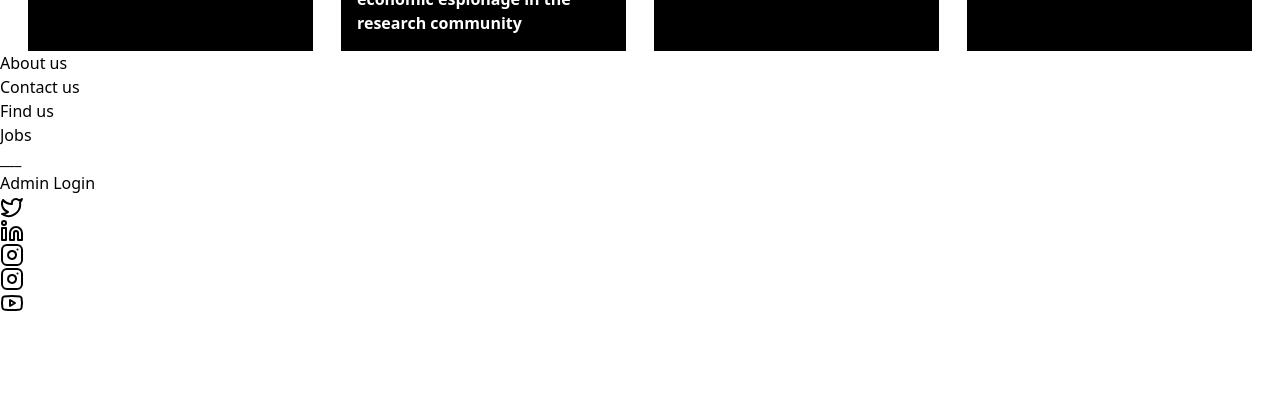
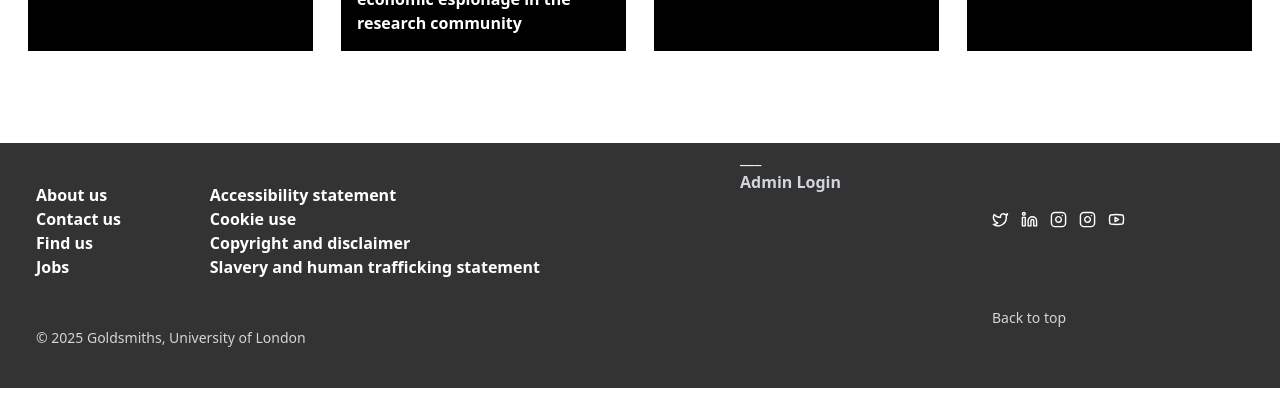
Before and after one commit to PAZZO123/GoldSmith_University, a website built with Vite: page index.html in a window 1280 px wide. Shown: the part 3321-3716 px from the top of the page. Built offline with nearby package versions, Linux system fonts and the light colour scheme; files whose address does not match are found by name.

Commit message:
Adding Footer

```diff
--- a/index.html
+++ b/index.html
@@ -132,7 +132,7 @@
         </div>
         <!-- Highlight Section -->
            <div class="font-bold text-4xl text-gray-900  pb-10 pl-7 sm:px-[50px] md:px-[100px] lg:px-7 2xl:px-[250px] lg:-mt-[120px] mt-[100px] ">Highlights</div>
-           <div class="flex px-7 sm:px-[50px] md:px-[100px] gap-7 lg:px-7 2xl:px-[250px]">
+           <div class="flex  sm:px-[50px] md:px-[100px] md:gap-7 lg:px-7 2xl:px-[250px]">
               <div class="text-bold  flex justify-center items-center lg:hidden"><svg class="cursor-pointer" xmlns="http://www.w3.org/2000/svg" width="52" height="52" viewBox="0 0 24 24" fill="none" stroke="currentColor" stroke-width="2" stroke-linecap="round" stroke-linejoin="round" class="lucide lucide-chevron-left-icon lucide-chevron-left"><path d="m15 18-6-6 6-6"/></svg></div>
             <div class="bg-black text-white flex-1"><img src="Images/Sylvie-Carlos-1.jpg" alt="">
                 <div class="font-bold p-4">Graduate receives Fulbright Award for work on Black British media experience</div></div>
@@ -146,28 +146,42 @@
            </div>
 
            <!-- Footer Section -->
-      <div>
-        <div>
+
+      <div class="bg-[#333333] text-white px-15 py-10 mt-23 md:px-[150px] lg:px-9 2xl:pl-[250px]">
+        <div class="lg:flex lg:justify-between  " >
+          <div class="flex justify-between font-bold lg:flex-4">
+        <div >
       <div>About us</div>
       <div>Contact us</div>
       <div>Find us</div>
       <div>Jobs</div>
-      <div>___</div>
-      <div><a href="">Admin Login</a></div>
-      <div>
-        <svg xmlns="http://www.w3.org/2000/svg" width="24" height="24" viewBox="0 0 24 24" fill="none" stroke="currentColor" stroke-width="2" stroke-linecap="round" stroke-linejoin="round" class="lucide lucide-twitter-icon lucide-twitter"><path d="M22 4s-.7 2.1-2 3.4c1.6 10-9.4 17.3-18 11.6 2.2.1 4.4-.6 6-2C3 15.5.5 9.6 3 5c2.2 2.6 5.6 4.1 9 4-.9-4.2 4-6.6 7-3.8 1.1 0 3-1.2 3-1.2z"/></svg>
-        <svg xmlns="http://www.w3.org/2000/svg" width="24" height="24" viewBox="0 0 24 24" fill="none" stroke="currentColor" stroke-width="2" stroke-linecap="round" stroke-linejoin="round" class="lucide lucide-linkedin-icon lucide-linkedin"><path d="M16 8a6 6 0 0 1 6 6v7h-4v-7a2 2 0 0 0-2-2 2 2 0 0 0-2 2v7h-4v-7a6 6 0 0 1 6-6z"/><rect width="4" height="12" x="2" y="9"/><circle cx="4" cy="4" r="2"/></svg>
-        <svg xmlns="http://www.w3.org/2000/svg" width="24" height="24" viewBox="0 0 24 24" fill="none" stroke="currentColor" stroke-width="2" stroke-linecap="round" stroke-linejoin="round" class="lucide lucide-instagram-icon lucide-instagram"><rect width="20" height="20" x="2" y="2" rx="5" ry="5"/><path d="M16 11.37A4 4 0 1 1 12.63 8 4 4 0 0 1 16 11.37z"/><line x1="17.5" x2="17.51" y1="6.5" y2="6.5"/></svg>
-        <svg xmlns="http://www.w3.org/2000/svg" width="24" height="24" viewBox="0 0 24 24" fill="none" stroke="currentColor" stroke-width="2" stroke-linecap="round" stroke-linejoin="round" class="lucide lucide-instagram-icon lucide-instagram"><rect width="20" height="20" x="2" y="2" rx="5" ry="5"/><path d="M16 11.37A4 4 0 1 1 12.63 8 4 4 0 0 1 16 11.37z"/><line x1="17.5" x2="17.51" y1="6.5" y2="6.5"/></svg>
-        <svg xmlns="http://www.w3.org/2000/svg" width="24" height="24" viewBox="0 0 24 24" fill="none" stroke="currentColor" stroke-width="2" stroke-linecap="round" stroke-linejoin="round" class="lucide lucide-youtube-icon lucide-youtube"><path d="M2.5 17a24.12 24.12 0 0 1 0-10 2 2 0 0 1 1.4-1.4 49.56 49.56 0 0 1 16.2 0A2 2 0 0 1 21.5 7a24.12 24.12 0 0 1 0 10 2 2 0 0 1-1.4 1.4 49.55 49.55 0 0 1-16.2 0A2 2 0 0 1 2.5 17"/><path d="m10 15 5-3-5-3z"/></svg>
+
+        </div>
+        <div class="pl-15">
+          <div><a href="">Accessibility statement</a></div>
+          <div><a href="">Cookie use</a></div>
+          <div><a href="">Copyright and disclaimer</a></div>
+          <div><a href="">Slavery and human trafficking statement</a></div>
+
+        </div>
+      </div>
+      <div class="lg:flex-2 lg:pl-[200px] lg:-mt-[45px]"><div class="pt-2">___</div>
+      <div class="font-bold text-gray-300"><a href="">Admin Login</a></div></div>
+      <div class="flex justify-between lg:flex-col lg:flex-2">
+        <div class="flex gap-3 pt-7">
+        <svg xmlns="http://www.w3.org/2000/svg" width="17" height="17" viewBox="0 0 24 24" fill="none" stroke="currentColor" stroke-width="2" stroke-linecap="round" stroke-linejoin="round" class="lucide lucide-twitter-icon lucide-twitter"><path d="M22 4s-.7 2.1-2 3.4c1.6 10-9.4 17.3-18 11.6 2.2.1 4.4-.6 6-2C3 15.5.5 9.6 3 5c2.2 2.6 5.6 4.1 9 4-.9-4.2 4-6.6 7-3.8 1.1 0 3-1.2 3-1.2z"/></svg>
+        <svg xmlns="http://www.w3.org/2000/svg" width="17" height="17" viewBox="0 0 24 24" fill="none" stroke="currentColor" stroke-width="2" stroke-linecap="round" stroke-linejoin="round" class="lucide lucide-linkedin-icon lucide-linkedin"><path d="M16 8a6 6 0 0 1 6 6v7h-4v-7a2 2 0 0 0-2-2 2 2 0 0 0-2 2v7h-4v-7a6 6 0 0 1 6-6z"/><rect width="4" height="12" x="2" y="9"/><circle cx="4" cy="4" r="2"/></svg>
+        <svg xmlns="http://www.w3.org/2000/svg" width="17" height="17" viewBox="0 0 24 24" fill="none" stroke="currentColor" stroke-width="2" stroke-linecap="round" stroke-linejoin="round" class="lucide lucide-instagram-icon lucide-instagram"><rect width="20" height="20" x="2" y="2" rx="5" ry="5"/><path d="M16 11.37A4 4 0 1 1 12.63 8 4 4 0 0 1 16 11.37z"/><line x1="17.5" x2="17.51" y1="6.5" y2="6.5"/></svg>
+        <svg xmlns="http://www.w3.org/2000/svg" width="17" height="17" viewBox="0 0 24 24" fill="none" stroke="currentColor" stroke-width="2" stroke-linecap="round" stroke-linejoin="round" class="lucide lucide-instagram-icon lucide-instagram"><rect width="20" height="20" x="2" y="2" rx="5" ry="5"/><path d="M16 11.37A4 4 0 1 1 12.63 8 4 4 0 0 1 16 11.37z"/><line x1="17.5" x2="17.51" y1="6.5" y2="6.5"/></svg>
+        <svg xmlns="http://www.w3.org/2000/svg" width="17" height="17" viewBox="0 0 24 24" fill="none" stroke="currentColor" stroke-width="2" stroke-linecap="round" stroke-linejoin="round" class="lucide lucide-youtube-icon lucide-youtube"><path d="M2.5 17a24.12 24.12 0 0 1 0-10 2 2 0 0 1 1.4-1.4 49.56 49.56 0 0 1 16.2 0A2 2 0 0 1 21.5 7a24.12 24.12 0 0 1 0 10 2 2 0 0 1-1.4 1.4 49.55 49.55 0 0 1-16.2 0A2 2 0 0 1 2.5 17"/><path d="m10 15 5-3-5-3z"/></svg>
+      </div>
+       <div class="text-sm text-gray-300  lg:pt-20 "><a href="">Back to top</a></div>
       </div>
         </div>
-        <div></div>
+
+      <div class="text-gray-300 text-sm lg:-mt-7 pt-7">© 2025 Goldsmiths, University of London</div>
       </div>
     <script type="module" src="/src/main.js"></script>
 
   </body>
 </html>
-<div class="overlay" style="height: 80px;">
-
-</div>
```
